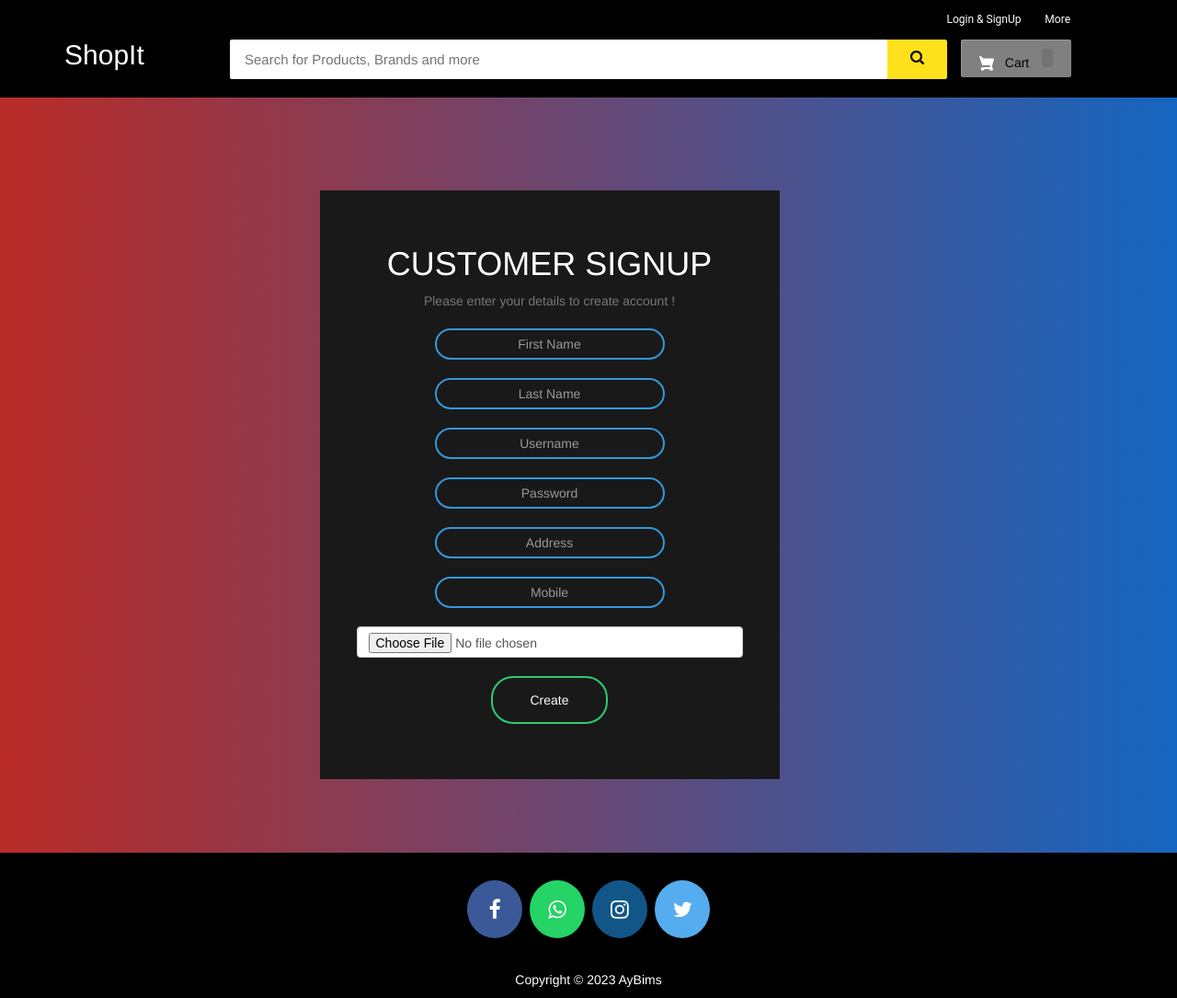
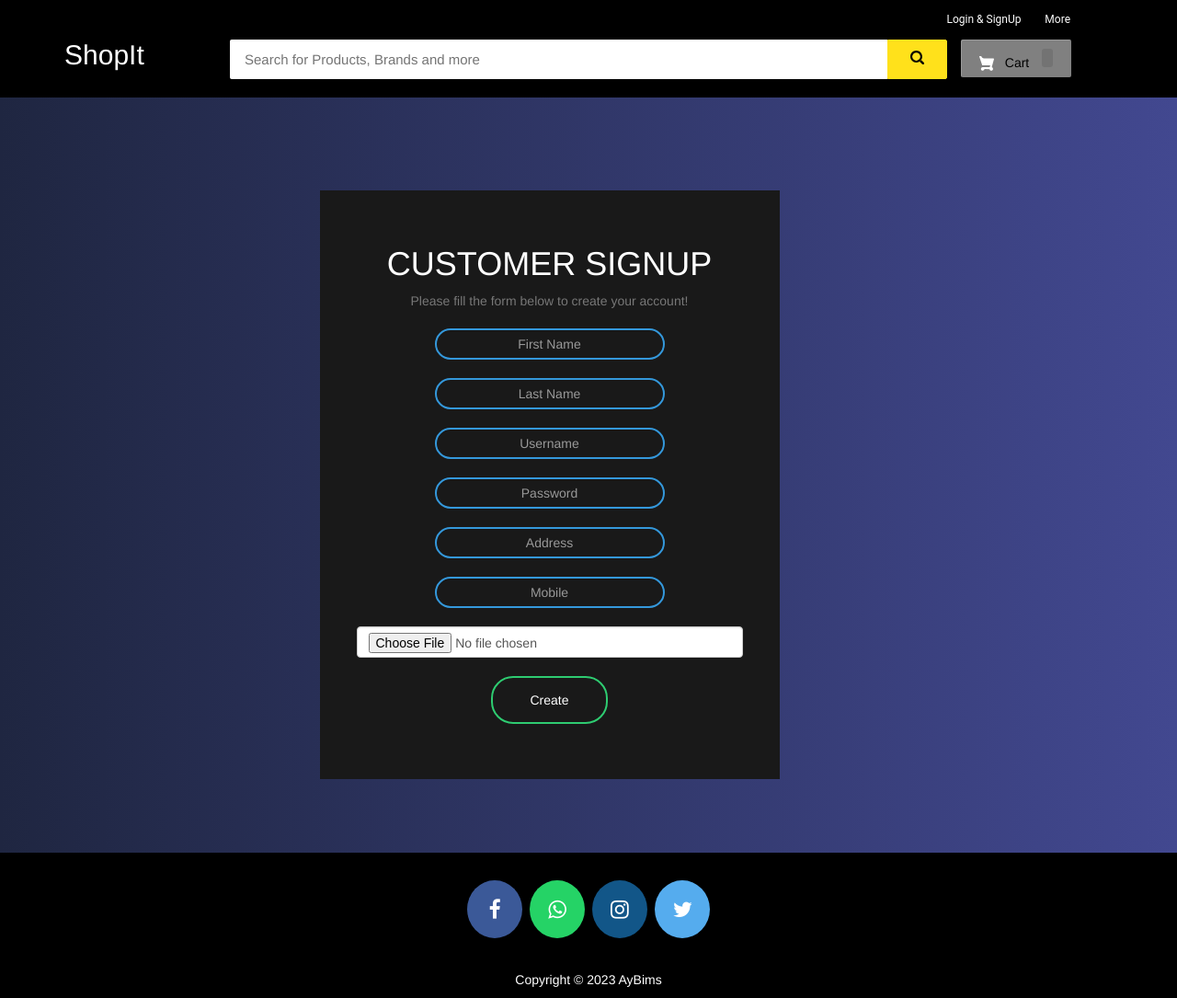
Before and after one commit to AyBims/shopIt, a Django app: page /customersignup in a window 1280 px wide. Shown: the whole page at 92% size. Run offline with Django 3.2, Linux system fonts and the light colour scheme; some libraries are stand-ins or nearby versions.

Commit message:
Add: new colour palette for signup page

```diff
--- a/templates/ecom/customersignup.html
+++ b/templates/ecom/customersignup.html
@@ -3,7 +3,7 @@
 <html lang="en" dir="ltr">
   <head>
     <meta charset="utf-8">
-    <title></title>
+    <title>shopIt</title>
 
 
 
@@ -13,7 +13,7 @@
     margin: 0;
     padding: 0;
     font-family: sans-serif;
-    background: linear-gradient(to right, #b92b27, #1565c0)
+    background: linear-gradient(to right, #1f2641, #424890)
 }
 
 .box {
@@ -154,7 +154,7 @@ a.socialIcon:hover,
                 <form class="box" method="post" enctype="multipart/form-data">
                   {% csrf_token %}
                     <h1>CUSTOMER SIGNUP</h1>
-                    <p class="text-muted"> Please enter your details to create account !</p>
+                    <p class="text-muted"> Please fill the form below to create your account!</p>
                       {% render_field userForm.first_name class="form-control" placeholder="First Name" %}
                         {% render_field userForm.last_name class="form-control" placeholder="Last Name" %}
                           {% render_field userForm.username class="form-control" placeholder="Username" %}
```
